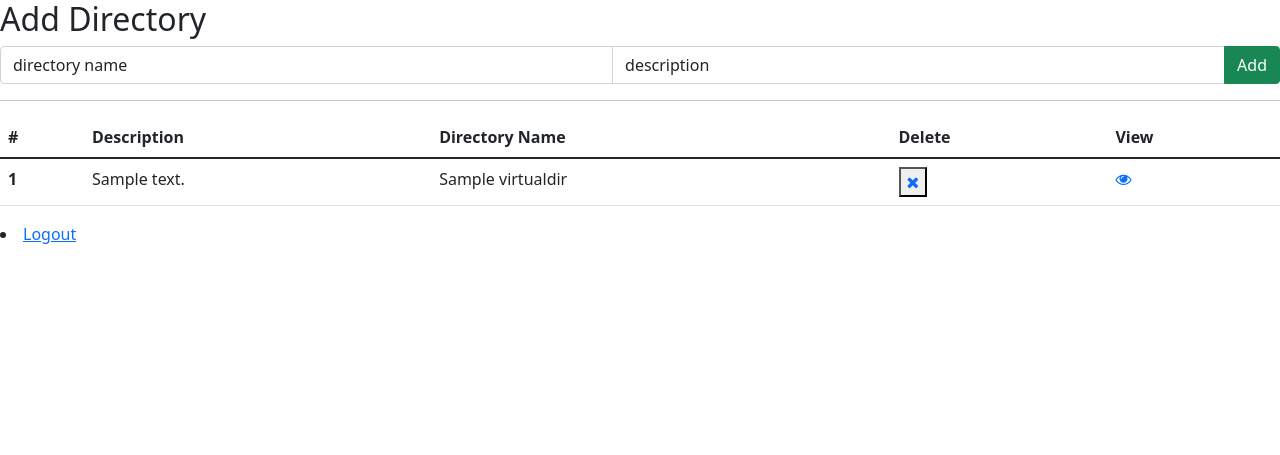
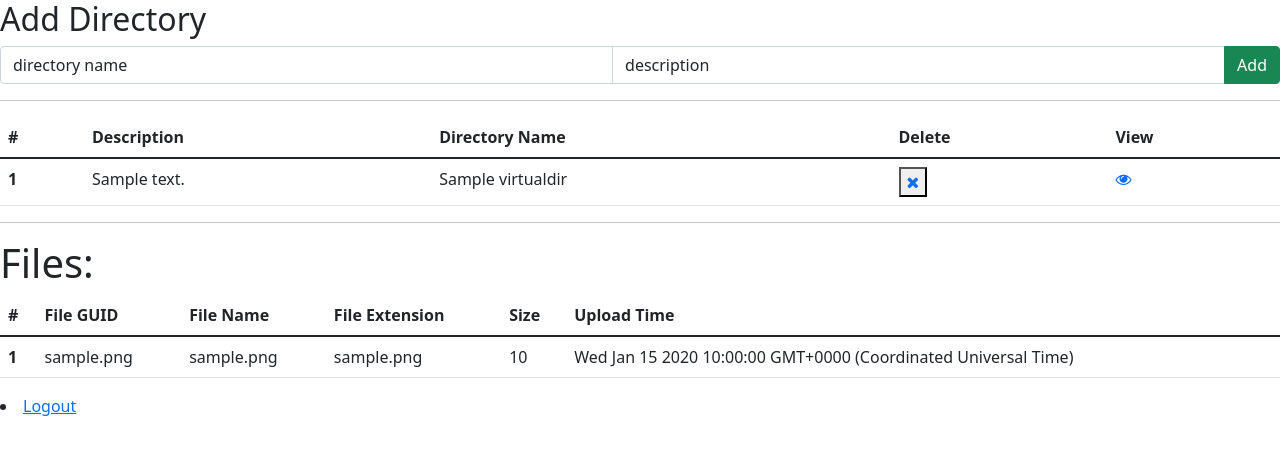
Before and after one commit to mustafaylmaz/fileSharingProject, a Node server app: template views/virtualdir/index.ejs in a window 1280 px wide. Shown: the top 455 px of the page. Run offline with Node 20, Linux system fonts and the light colour scheme; tables that the repository leaves empty hold one stand-in row (values such as "Sample post"); the template is opened without the code that fills it: values that come from a table or form of the project are taken from there, most other values are stand-ins (such as "Sample title", 1, 10 or a date in 2020); some libraries are stand-ins or nearby versions.

Commit message:
virtualdir view edited.

```diff
--- a/routes/virtualdir/virtualdir.js
+++ b/routes/virtualdir/virtualdir.js
@@ -1,13 +1,15 @@
 const router = require("express").Router();
 const session = require("express-session");
 const Directory = require("../../models/Directory.js");
-const addDirectory = require('../../controller/directoryController')
+const addDirectory = require('../../controller/directoryController');
+const File = require("../../models/File.js");
 
 router.get("/", async (req, res, next) => {
   const virtualdirs = await Directory.findAll({
     where: { userId: req.session.userId },
   });
-  res.render("virtualdir/index", { virtualdirs });
+  const files = await File.findAll()
+  res.render("virtualdir/index", { virtualdirs, files });
 });
 
 router.post('/', async(req,res) => {
--- a/views/virtualdir/index.ejs
+++ b/views/virtualdir/index.ejs
@@ -49,6 +49,7 @@
       </div>
     </form>
     <hr />
+
     <table class="table">
       <thead>
         <tr>
@@ -85,6 +86,32 @@
         <% }) %>
       </tbody>
     </table>
+    <hr>
+    <h1>Files:</h1>
+    <table class="table">
+      <thead>
+        <tr>
+          <th scope="col">#</th>
+          <th scope="col">File GUID</th>
+          <th scope="col">File Name</th>
+          <th scope="col">File Extension</th>
+          <th scope="col">Size</th>
+          <th scope="col">Upload Time</th>
+        </tr>
+      </thead>
+      <tbody>
+        <% files.forEach((item,index) => { %>
+        <tr>
+          <th scope="row"><%=item.id%></th>
+          <td><%=item.file_id%></td>
+          <td><%=item.file_name%></td>
+          <td><%=item.file_extension%></td>
+          <td><%=item.file_size%></td>
+          <td><%=item.createdAt%></td>
+        </tr>
+        <% }) %>
+      </tbody>
+    </table>
     <li><a href="/auth/logout">Logout</a></li>
   </body>
 
```
